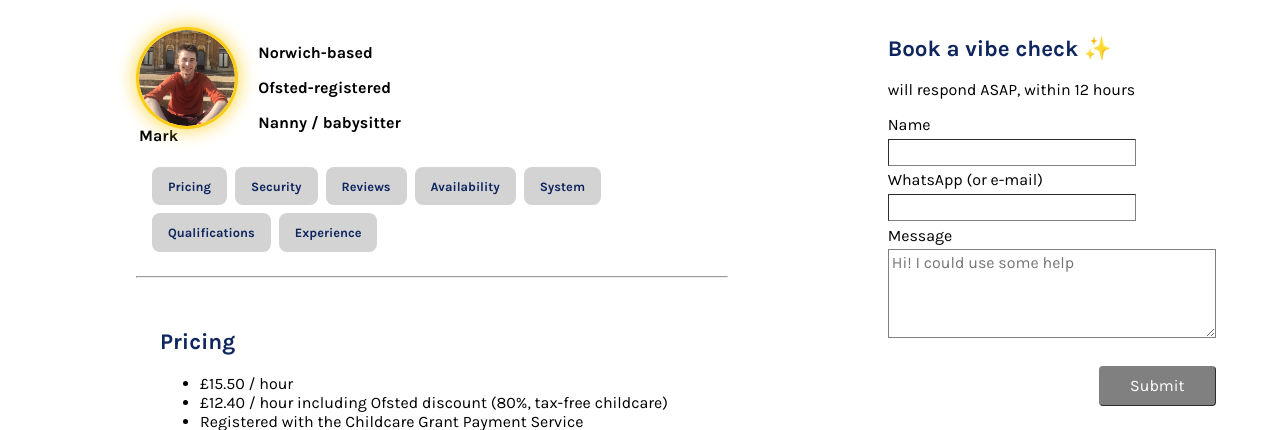
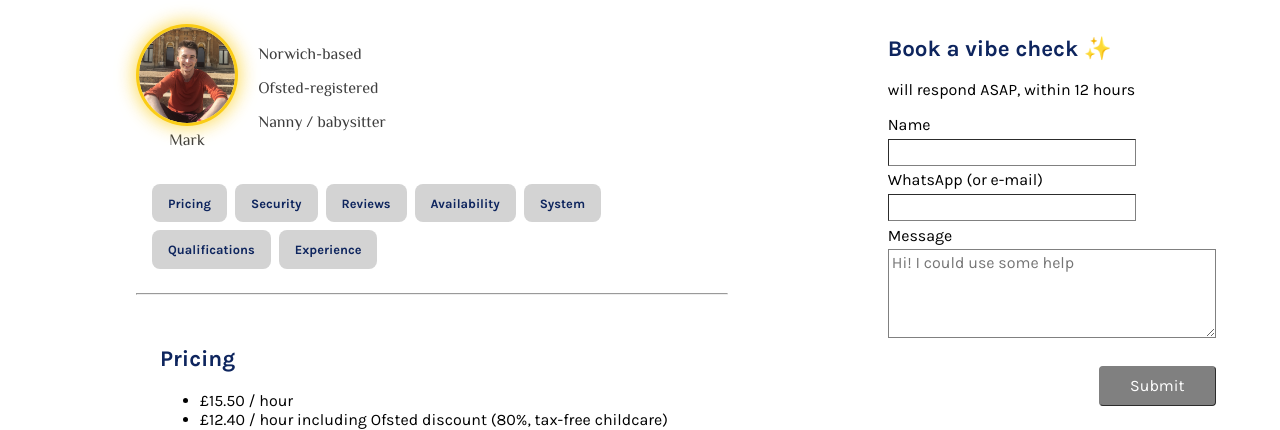
Before and after one commit to Krammy/childcare-replacement-website, a Flask app: page / in a window 1280 px wide. Shown: the top 430 px of the page. Run offline with Flask 3, Linux system fonts and the light colour scheme.

Commit message:
improved top section

```diff
--- a/static/style.css
+++ b/static/style.css
@@ -47,6 +47,27 @@ button {
     box-shadow: 0 0 0 0.1875rem #facc15, 0 0 0.9375rem 0.3125rem rgba(250, 204, 21, 0.6);
     animation: pulse-glow 3s ease-in-out infinite;
     pointer-events: none; /* so it doesn't block clicks on the real element */
+}
+
+.top-label {
+    padding-top: 0rem;
+    margin-top: 0rem;
+    color: #3e3e3e;
+    font-family: "Philosopher", sans-serif;
+    font-weight: 400;
+    font-style: normal;
+}
+
+.image-caption {
+    padding-top: 0.5rem;
+}
+
+.profile-container {
+    display: flex;
+    flex-direction: column;
+    align-items: center;
+    width: fit-content;
+    margin: 0 auto;
 }
 
 @keyframes pulse-glow {
--- a/templates/header.html
+++ b/templates/header.html
@@ -1,18 +1,20 @@
 <table>
     <tr>
         <td>
-          <div id="profilepiccover">
-            <img id="profilepic" class="profilepic" src="static/profile.JPEG"></img><br>
+          <div class="profile-container">
+            <div id="profilepiccover">
+              <img id="profilepic" class="profilepic" src="static/profile.JPEG"></img><br>
+            </div>
+            <p class="image-caption top-label">Mark</p>
           </div>
-          <b>Mark</b>
         </td>
         <td>
         &nbsp;&nbsp;&nbsp;&nbsp;
         </td>
         <td>
-          <p><b>Norwich-based</b></p>
-          <p><b>Ofsted-registered</b></p>
-          <p><b>Nanny / babysitter</b></p>
+          <p class="top-label">Norwich-based</p>
+          <p class="top-label">Ofsted-registered</p>
+          <p class="top-label">Nanny / babysitter</p>
         </td>
     </tr>
 </table>
--- a/templates/layout.html
+++ b/templates/layout.html
@@ -2,10 +2,9 @@
 <html>
     <head>
         <meta name="viewport" content="width=device-width, initial-scale=1.0">
-        <!-- font stuff -->
         <link rel="preconnect" href="https://fonts.googleapis.com">
         <link rel="preconnect" href="https://fonts.gstatic.com" crossorigin>
-        <link href="https://fonts.googleapis.com/css2?family=Karla:ital,wght@0,200..800;1,200..800&display=swap" rel="stylesheet">
+        <link href="https://fonts.googleapis.com/css2?family=Karla:ital,wght@0,200..800;1,200..800&family=Philosopher:ital,wght@0,400;0,700;1,400;1,700&display=swap" rel="stylesheet">
         <link rel="stylesheet" href="static/style.css">
     </head>
     <body>
```
